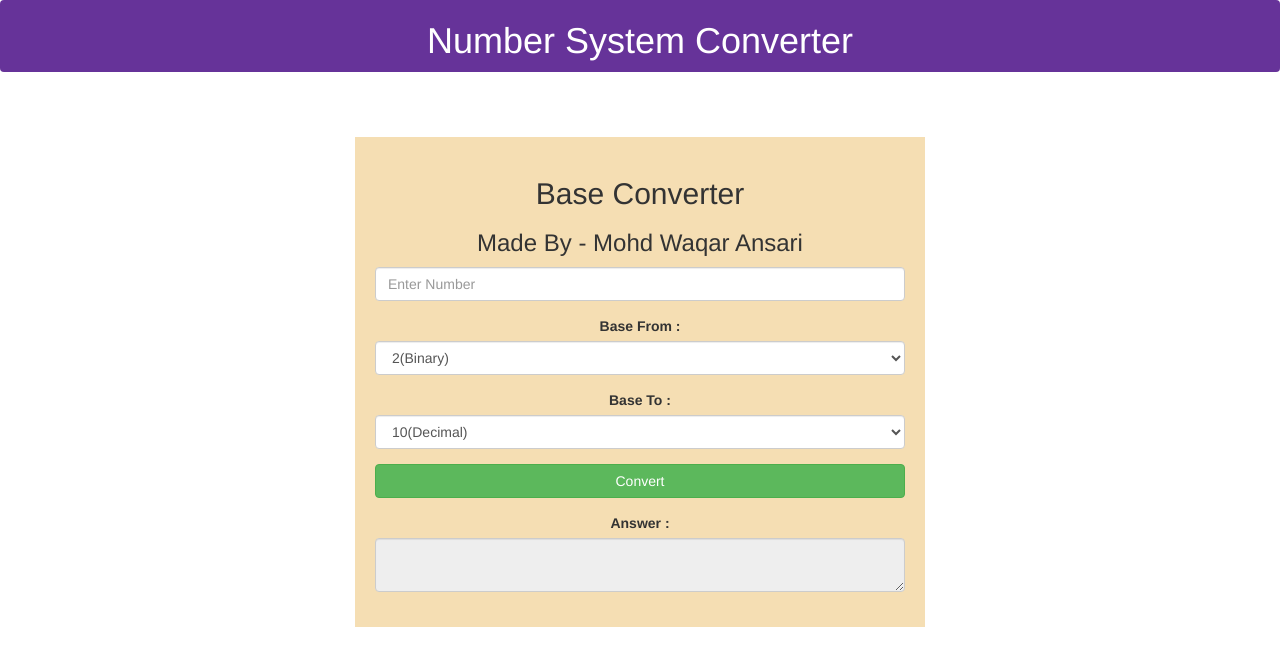
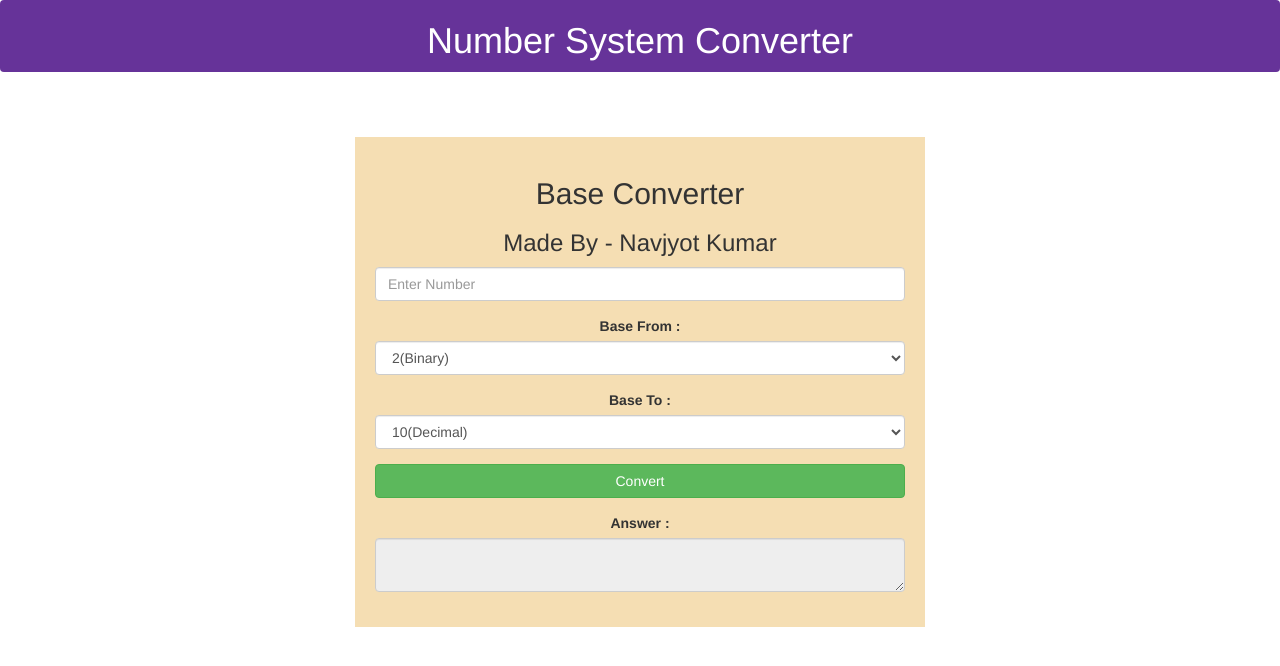
Before and after one commit to mdwaqaransari/Number-System-Converter, a React (Create React App) app: page / in a window 1280 px wide. Shown: the top 666 px of the page. Built offline with nearby package versions, Linux system fonts and the light colour scheme.

Commit message:
Update App.js

```diff
--- a/src/App.js
+++ b/src/App.js
@@ -87,7 +87,7 @@ function App() {
       <div className="container">
         <div className="box text-center">
           <h2>Base Converter</h2>
-          <h3>Made By - Mohd Waqar Ansari</h3>
+          <h3>Made By - Navjyot Kumar</h3>
           <form onSubmit={handleSubmit}>
             <div className="form-group">
               <input
```
